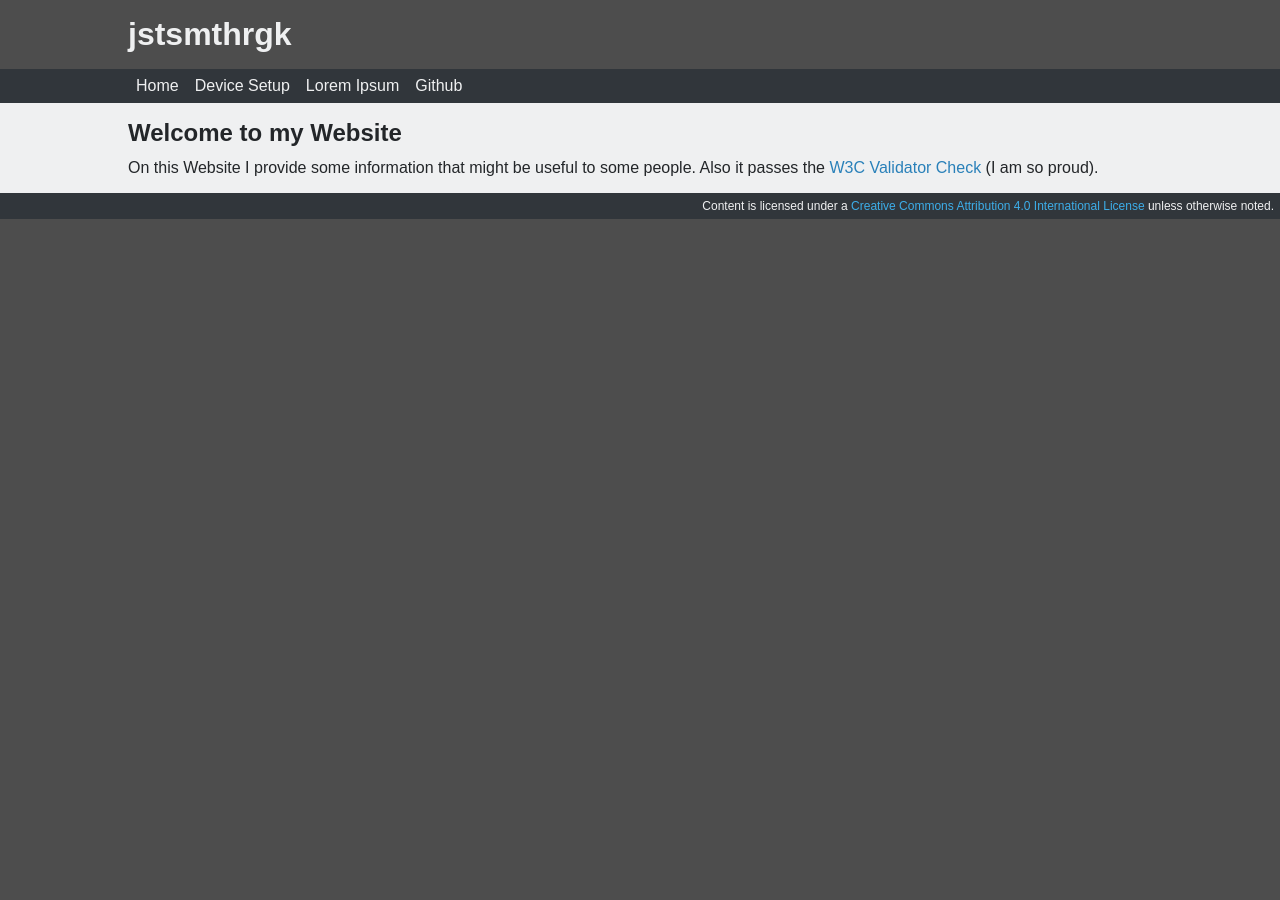
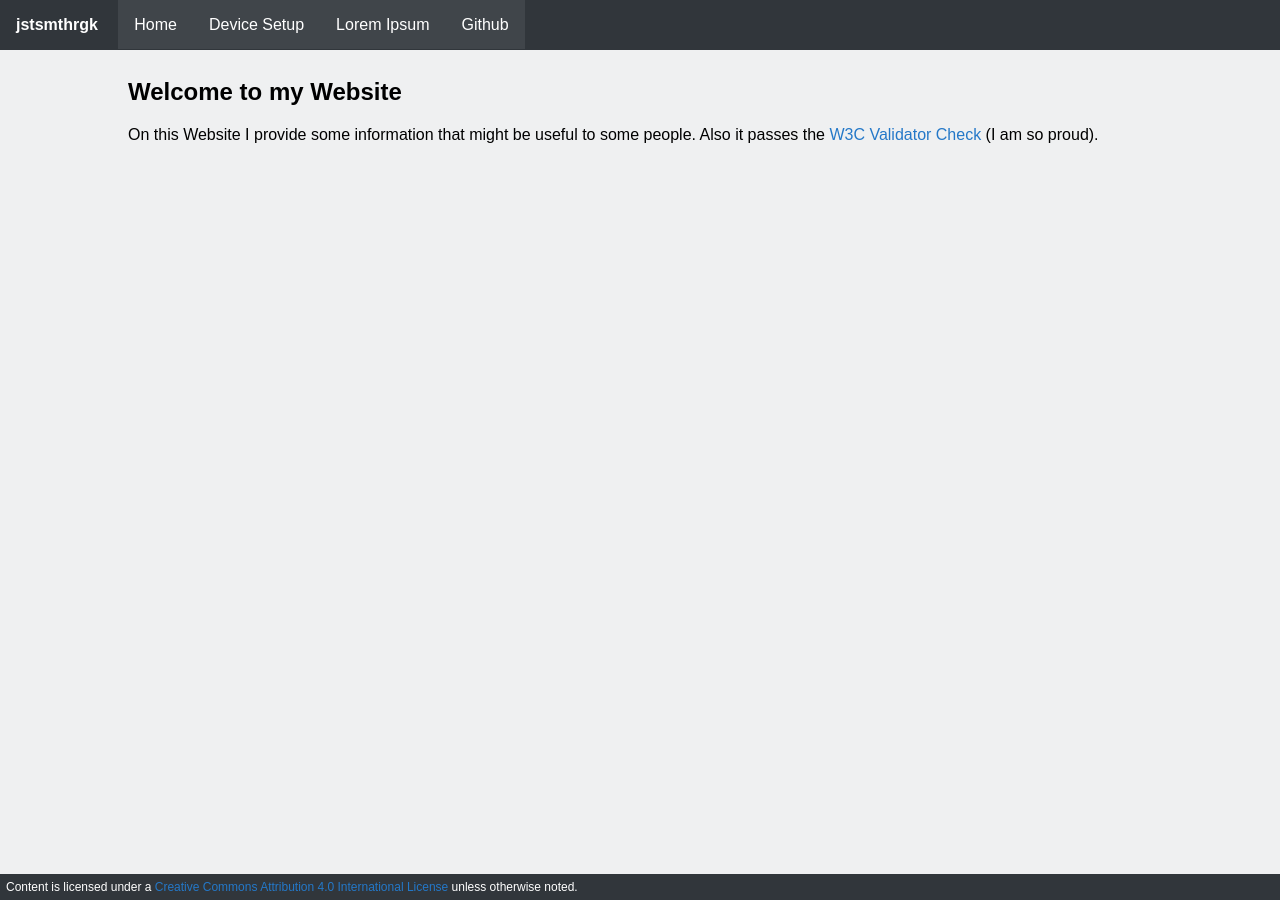
Before and after one commit to jstsmthrgk/jstsmthrgk.github.io, a Jekyll site: the page built from index.md, in a window 1280 px wide. Built offline with Jekyll 4.4.1, drawn with Linux system fonts in a browser that asks for light colours.

Commit message:
Redesign

```diff
--- a/_includes/header.html
+++ b/_includes/header.html
@@ -1 +1,4 @@
 <h1>jstsmthrgk</h1>
+<nav>
+	{% include nav.html %}
+</nav>
--- a/_layouts/default.html
+++ b/_layouts/default.html
@@ -10,8 +10,6 @@ layout: compress
 		<header>
 			{% include header.html %}
 		</header>
-		<nav>
-			{% include nav.html %}</nav>
 		<main>
 			{{ content }}
 		</main>
--- a/scripts/default.js
+++ b/scripts/default.js
@@ -1,20 +1,15 @@
 function togglenav() {
-	if(document.querySelector("body > nav").style.display == "block") {
-		document.querySelector("body > nav").style.setProperty("display", "none", "important");
-	} else {
-		document.querySelector("body > nav").style.setProperty("display", "block", "important");
-	}
+	document.querySelector("body > header > nav").classList.toggle("show");
 }
 
 function compute() {
 	if(window.innerHeight > window.innerWidth) {
-		document.querySelector("body > nav").style.setProperty("display", "none", "important");
-		document.querySelector("body > header").addEventListener("click", togglenav);
+		document.querySelector("body > header > h1").addEventListener("click", togglenav);
 	} else {
-		document.querySelector("body > nav").style.setProperty("display", "block", "important");
-		document.querySelector("body > header").removeEventListener("click", togglenav);
+		document.querySelector("body > header > h1").removeEventListener("click", togglenav);
 	}
 }
 
+document.querySelector("body > header > nav").classList.add("hide");
 window.addEventListener("resize", compute);
 compute();
--- a/style/screen.scss
+++ b/style/screen.scss
@@ -1,171 +1,110 @@
 ---
 ---
-* {
-	font-family: sans-serif;
-	margin: 0;
-	padding: 0;
-}
-body {
-	background-color: #4d4d4d;
+html {
+	height: 100%;
 }
 
+body {
+	background-color: #eff0f1;
+	font-family: sans-serif;
+	display: flex;
+	flex-direction: column;
+	height: 100%;
+	margin: 0;
+}
 
-body > header {
-	margin: 0;
-	color: #eff0f1;
-	background-color: #4d4d4d;
-	padding: 1rem;
-
+header {
+	padding: 0;
+	background-color: #31363b;
+	color: #ffffff;
 	h1 {
-		display: block;
-		font-size: 2em;
-		max-width: 64rem;
-		margin-left: auto;
-		margin-right: auto;
-		user-select: none;
+		display: inline-block;
+		padding: 1em;
+		margin: 0;
+		font-size: 1em;
+		vertical-align: middle;
+	}
+	nav {
+		display: inline-block;
+		vertical-align: middle;
+		ul {
+			display: flex;
+			padding: 0;
+			margin: 0;
+			height: 100%;
+			list-style-type: none;
+			li {
+				padding: 0;
+				margin: 0;
+				a {
+					background-color: #40454a;
+					padding: 1em;
+					color: #ffffff;
+					text-decoration: none;
+				}
+				a:hover {
+					background-color: #3daae9;
+					text-decoration: none;
+				}
+			}
+		}
 	}
 }
 
-@media (orientation: portrait) {
-	body > header {
-		background-image: URL("{{ "/menu.svg" | relative_url }}");
-		background-repeat: no-repeat;
-		background-position: right;
-		background-origin: content-box;
+@media (orientation:portrait) {
+	header {
+		display: flex;
+		flex-direction: column;
+		h1 {
+			display: block;
+		}
+		nav {
+			max-height: 0;
+			overflow: hidden;
+			transition: max-height 0.5s cubic-bezier(0, 1, 0, 1);
+			ul {
+				display: flex;
+				flex-direction: column;
+				li {
+					display: block;
+					a {
+						display: block;
+					}
+				}
+			}
+		}
+	}
+	header:hover nav:not(.hide), nav.show{
+		max-height: 1000px;
+		transition: max-height 0.5s ease-in-out;
 	}
 }
 
-
-body > nav {
-	background-color: #31363b;
-	width: 100%;
-	top: 0;
-	position: sticky;
-
-	* {
-		background-color: #31363b;
-		color: #eff0f1;
-	}
-
-	ul {
-		list-style-type: none;
-		display:block;
-		overflow:hidden;
-		max-width: 64em;
-		margin-left: auto;
-		margin-right: auto;
-	}
-
-	li {
-		float: left;
-	}
-
-	a {
-		display: block;
-		padding: 0.5em;
-		text-decoration: none;
-	}
-
-	a:hover {
-		background-color: #3daee9;
-	}
-}
-
-@media (orientation: portrait) {
-	body > nav {
-		display: none;
-		position: static;
-	}
-	body > nav:hover {
-		display: block;
-	}
-	body > header:hover ~ nav {
-		display: block;
-	}
-	body > nav li {
-		float: none;
-	}
-	body > nav a {
-		padding: 1em;
-	}
-}
-
-
-body > main {
-	background-color: #eff0f1;
-	padding: 1em;
-	color: #232629;
-
+main {
+	overflow-y: scroll;
+	flex-grow: 1;
+	padding: 0.5em;
 	* {
 		max-width: 64rem;
 		margin-left: auto;
 		margin-right: auto;
 	}
+}
 
-	h2, h3, h4, h5, h6 {
-	margin-top: 1em;
-	margin-bottom: 0.5em;
-	}
-
+footer {
+	background-color: #31363b;
+	color: #ffffff;
+	font-size: 0.75rem;
+	padding: 0;
 	p {
-		margin-top: 0.5em;
-		margin-bottom: 0.5em;
-	}
-
-	a {
-		text-decoration: none;
-		color: #2980b9;
-	}
-
-	a:hover {
-		text-decoration: underline;
-		text-decoration-color: #2980b9;
-	}
-
-	table {
-		border-collapse: collapse;
-	}
-
-	table, th, td {
-		border: 1px solid black;
-	}
-	ul, ol {
-		list-style-position: inside;
+		margin: 0.5em;
 	}
 }
 
-body > main > :first-child {
-	margin-top: 0;
+a {
+	color: #2478c8;
+	text-decoration: none;
 }
-
-body > main > :last-child {
-	margin-bottom: 0;
+a:hover {
+	text-decoration: underline;
 }
-
-
-body > footer {
-	padding: 0.5em;
-	background-color: #31363b;
-	text-align: right;
-	font-size: 0.75em;
-
-	* {
-	color: #eff0f1;
-	}
-
-	a {
-		text-decoration: none;
-		color: #3daee9;
-	}
-
-	a:hover {
-		text-decoration: underline;
-		text-decoration-color: #3daae9;
-	}
-}
-
-@media (orientation: portrait) {
-	body > footer {
-		text-align: center;
-	}
-}
```
